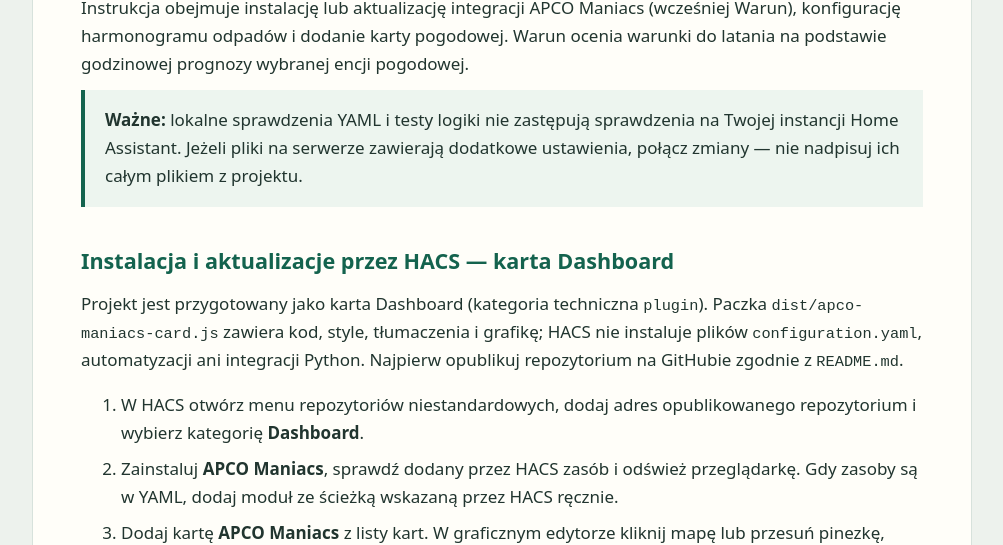
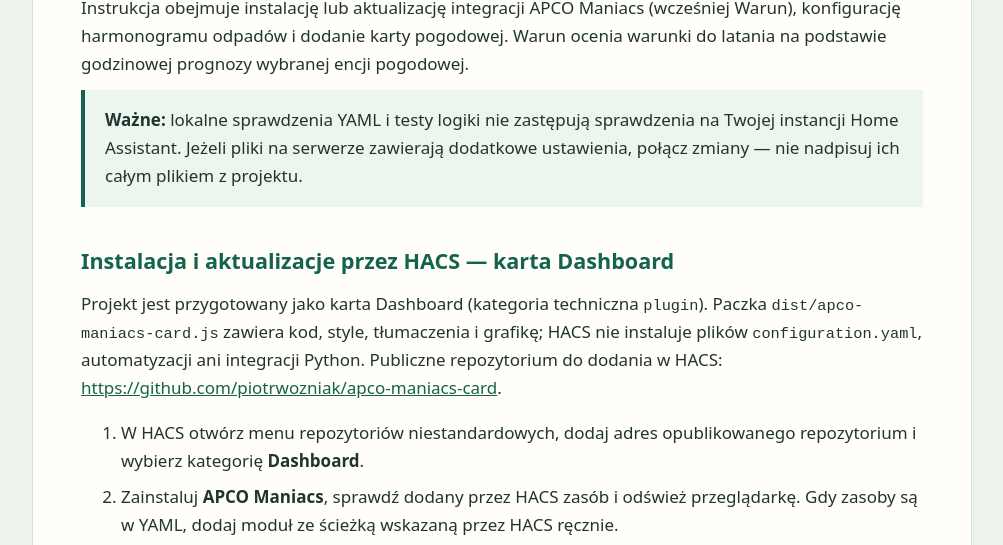
Before and after one commit to piotrwozniak/apco-maniacs-card, a website: page wdrozenie.html in a window 1280 px wide. Shown: the part 203-748 px from the top of the page, without its empty margins (138-1141 px from the left). Drawn offline with Linux system fonts and the light colour scheme.

Commit message:
Document public HACS repository installation

```diff
--- a/wdrozenie.html
+++ b/wdrozenie.html
@@ -16,7 +16,7 @@
 <div class="note"><strong>Ważne:</strong> lokalne sprawdzenia YAML i testy logiki nie zastępują sprawdzenia na Twojej instancji Home Assistant. Jeżeli pliki na serwerze zawierają dodatkowe ustawienia, połącz zmiany — nie nadpisuj ich całym plikiem z projektu.</div>
 
 <h2>Instalacja i aktualizacje przez HACS — karta Dashboard</h2>
-<p>Projekt jest przygotowany jako karta Dashboard (kategoria techniczna <code>plugin</code>). Paczka <code>dist/apco-maniacs-card.js</code> zawiera kod, style, tłumaczenia i grafikę; HACS nie instaluje plików <code>configuration.yaml</code>, automatyzacji ani integracji Python. Najpierw opublikuj repozytorium na GitHubie zgodnie z <code>README.md</code>.</p>
+<p>Projekt jest przygotowany jako karta Dashboard (kategoria techniczna <code>plugin</code>). Paczka <code>dist/apco-maniacs-card.js</code> zawiera kod, style, tłumaczenia i grafikę; HACS nie instaluje plików <code>configuration.yaml</code>, automatyzacji ani integracji Python. Publiczne repozytorium do dodania w HACS: <a href="https://github.com/piotrwozniak/apco-maniacs-card">https://github.com/piotrwozniak/apco-maniacs-card</a>.</p>
 <ol>
 <li>W HACS otwórz menu repozytoriów niestandardowych, dodaj adres opublikowanego repozytorium i wybierz kategorię <strong>Dashboard</strong>.</li>
 <li>Zainstaluj <strong>APCO Maniacs</strong>, sprawdź dodany przez HACS zasób i odśwież przeglądarkę. Gdy zasoby są w YAML, dodaj moduł ze ścieżką wskazaną przez HACS ręcznie.</li>
```
Also changed, not shown: README.md.
